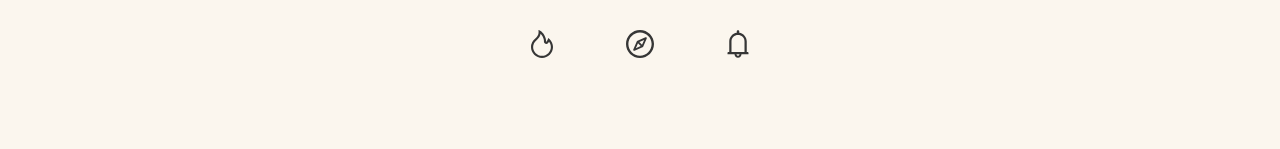
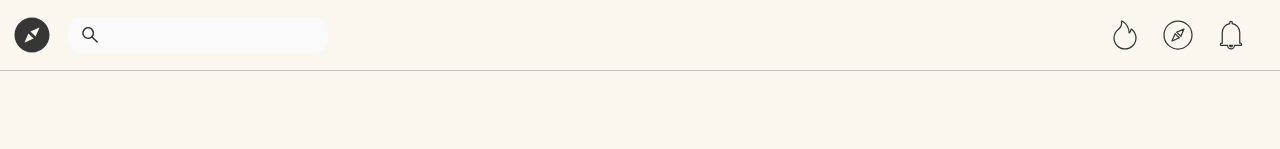
Before and after one commit to JoaoCardoso02/web-articles, a Next.js app: page / in a window 1280 px wide. Shown: the top 149 px of the page. Built offline with nearby package versions, Linux system fonts and the light colour scheme.

Commit message:
feat: change Header component style

```diff
--- a/src/components/Header/index.tsx
+++ b/src/components/Header/index.tsx
@@ -1,23 +1,30 @@
 import React from 'react'
-import { AiOutlineBell, AiOutlineCompass, AiOutlineFire } from 'react-icons/ai'
+import { AiFillBell, AiFillFire, AiFillCompass } from 'react-icons/ai'
 import { Header as Hd, Nav, Ul, Li } from './styles'
+import SearchInput from '../Inputs/SearchInput'
 
 export default function Header() {
 	return (
 		<Hd data-testid="header">
+			<div className="header--left">
+				<AiFillCompass />
+				<SearchInput />
+			</div>
+			<div className="header--right">
 				<Nav>
 					<Ul data-testid="header__listing">
 						<Li>
-						<AiOutlineFire />
+							<AiFillFire />
 						</Li>
 						<Li>
-						<AiOutlineCompass />
+							<AiFillCompass />
 						</Li>
 						<Li>
-						<AiOutlineBell />
+							<AiFillBell />
 						</Li>
 					</Ul>
 				</Nav>
+			</div>
 		</Hd>
 	)
 }
--- a/src/components/Header/styles.ts
+++ b/src/components/Header/styles.ts
@@ -2,14 +2,32 @@ import styled from 'styled-components'
 
 export const Header = styled.header`
 	display: flex;
-	justify-content: center;
-	padding: 12px 0;
+	justify-content: space-between;
+	padding: 12px;
+
+	border-bottom: 1px solid #C4C4C4;
+
+	svg {
+		font-size: 40px;
+		fill: #363636;
+		cursor: pointer;
+	}
+
+	.header--left {
+		display: flex;
+		align-items: center;
+
+		.input-search__container {
+			margin-left: 16px;
+		}
+	}
+
 `;
 
 export const Nav = styled.nav`
 	width: 80vw;
-	height: 64px;
-	max-width: 360px;
+	height: 46px;
+	max-width: 180px;
 	display: flex;
 	justify-content: center;
 `;
@@ -35,9 +53,8 @@ export const Li = styled.li`
 	align-items: center;
 
 	svg {
-		font-size: 32px;
-		fill: #363636;
-		cursor: pointer;
+		stroke: #363636;
+		stroke-width: 40px;
+		fill: transparent;
 	}
-
 `;
--- a/src/components/Inputs/SearchInput/index.tsx
+++ b/src/components/Inputs/SearchInput/index.tsx
@@ -16,7 +16,10 @@ export default function SearchInput(props: ISearchInputProps) {
 	}
 
 	return (
-		<InputSearchContainer data-testid="input-search__container">
+		<InputSearchContainer
+			data-testid="input-search__container"
+			className="input-search__container"
+		>
 			<AiOutlineSearch />
 			<Input
 				type="text"
--- a/src/components/Inputs/SearchInput/styles.ts
+++ b/src/components/Inputs/SearchInput/styles.ts
@@ -16,7 +16,7 @@ export const InputSearchContainer = styled.div`
 export const SearchInput = styled.input`
 	background: transparent;
 	width: 100%;
-	height: 32px;
+	height: 36px;
 	outline: none;
 	border: none;
 	line-height: 20px;
```
Lines whose indentation alone changed are shown as unchanged.
